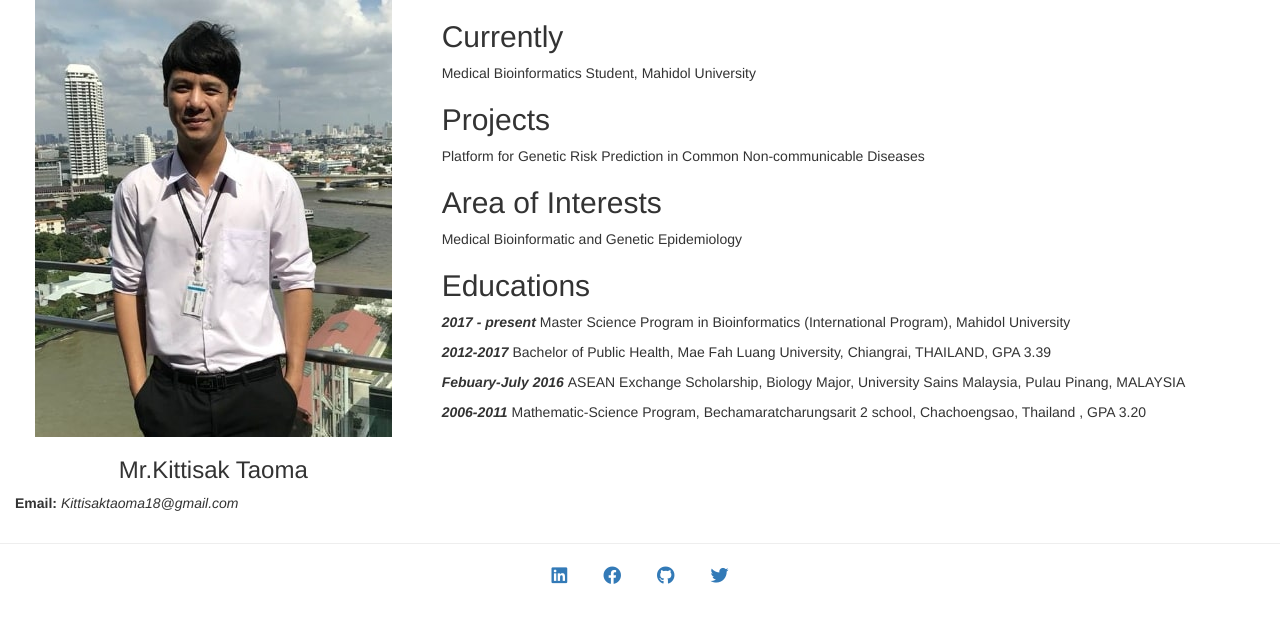
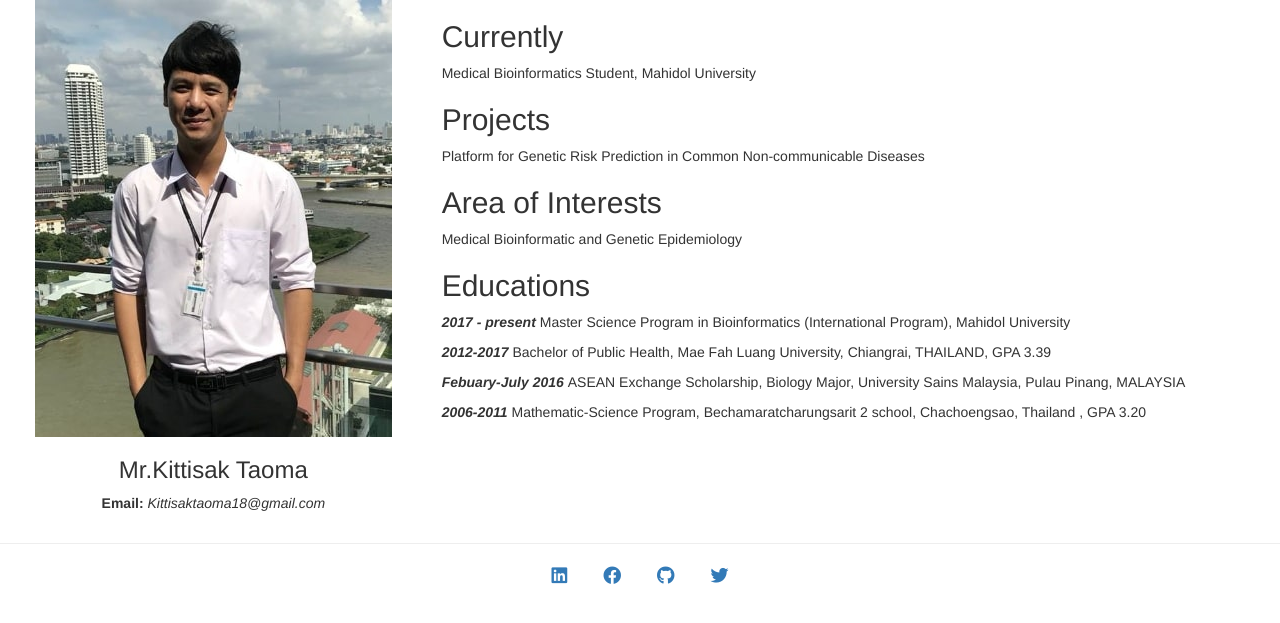
Before and after one commit to kittisaktaoma/yCV, a Jekyll site: the page built from index.md, in a window 1280 px wide. Shown: the top 623 px of the page. Built offline with Jekyll 4.4.1, drawn with Linux system fonts in a browser that asks for light colours; nearby versions of some CDN libraries.

```diff
--- a/_layouts/page.html
+++ b/_layouts/page.html
@@ -9,7 +9,7 @@ layout: default
               <img src="{{ site.url}}/{{ site.baseurl }}/images/profile.jpg" alt="profile picture" class="rounded">
             </div>
             <h3 style="text-align: center;">{{site.name}}</h3>
-            <p><b>Email:</b> <i>{{site.gmail}}</i></p>
+            <p style="text-align: center;"><b>Email:</b> <i>{{site.gmail}}</i></p>
           </div>
           <div class="col-xs-8 col-sm-8 col-md-8 col-lg-8">
             {{site.posts}}
```
